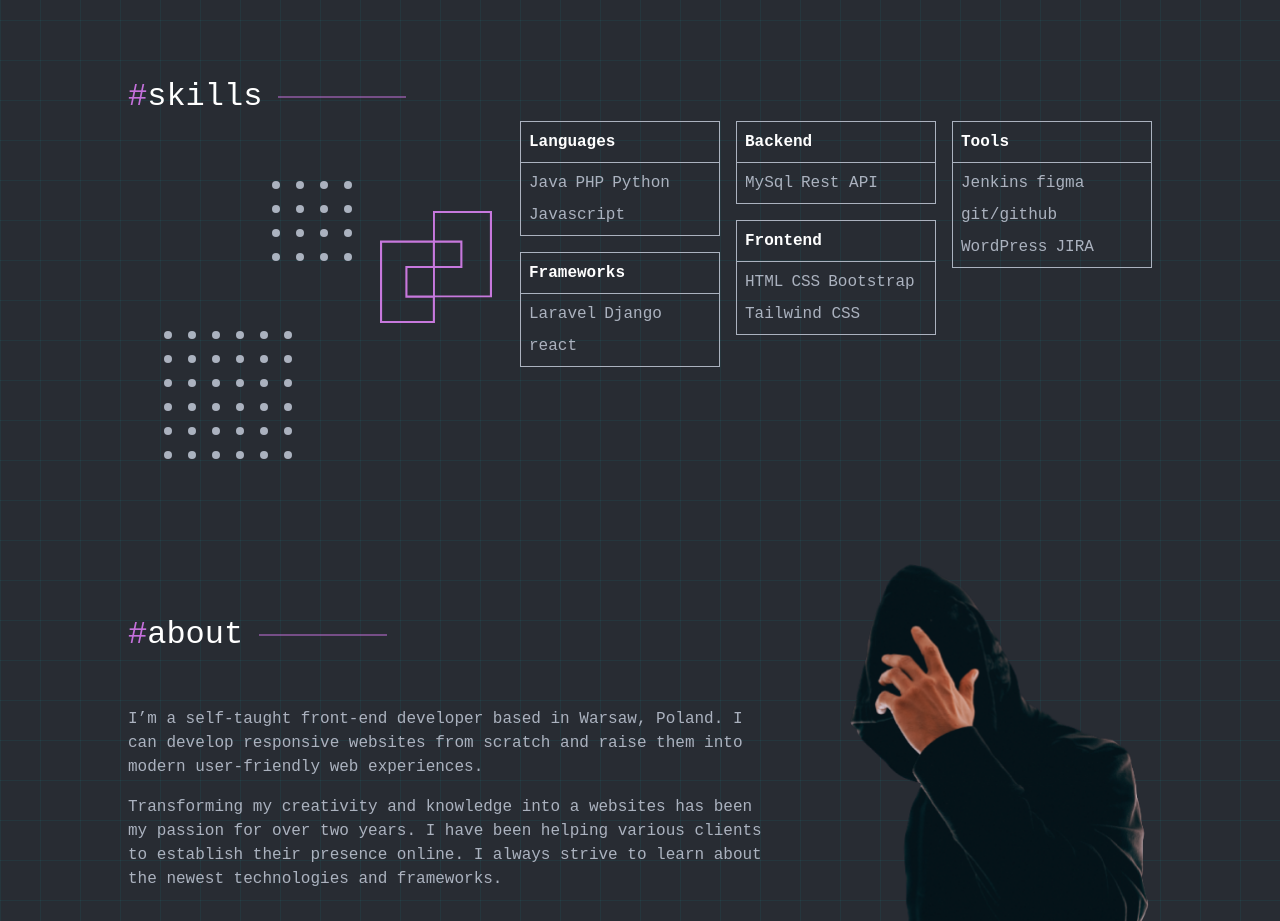
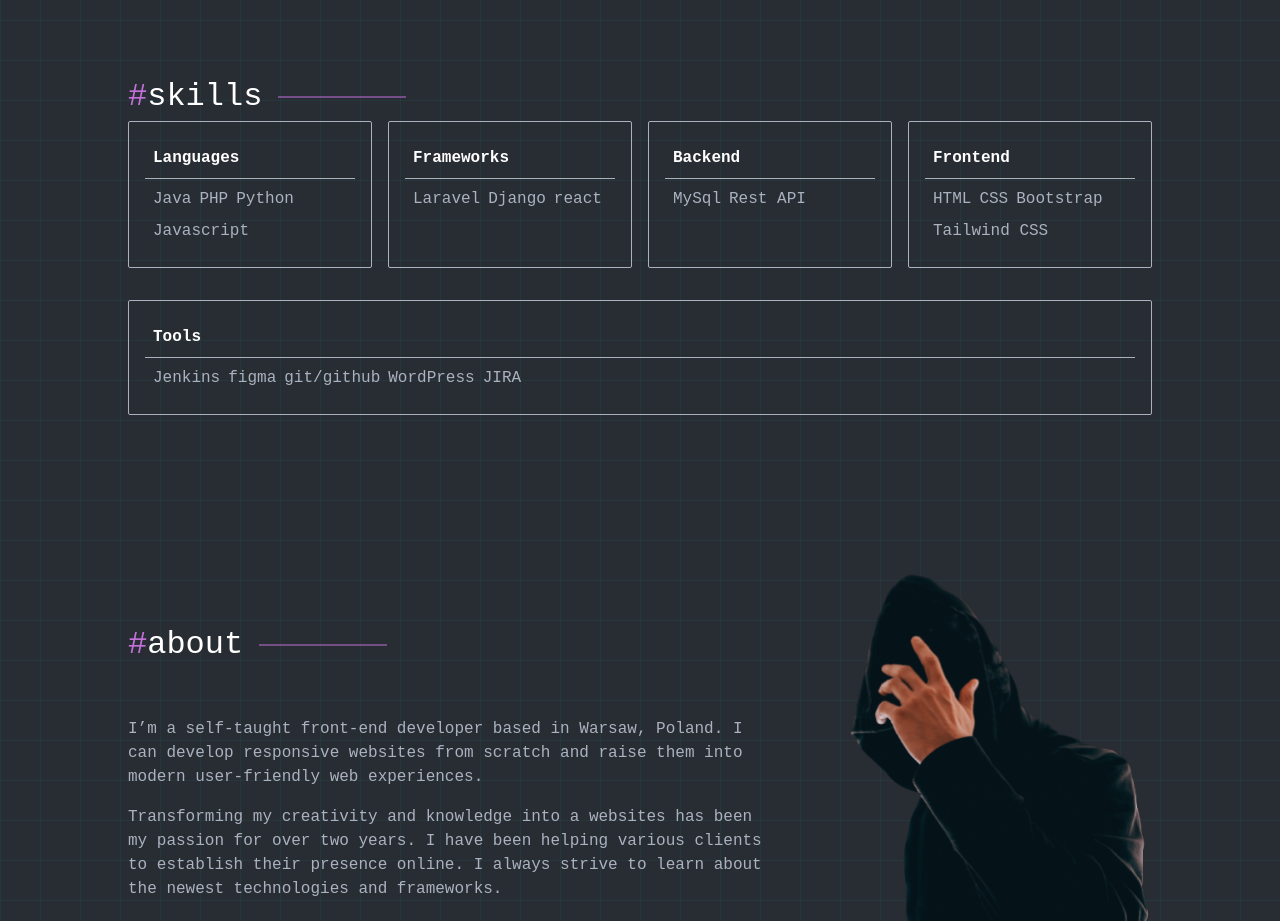
Before and after one commit to dipak-majumdar/portfolio, a React (Vite) app: page / in a window 1280 px wide. Shown: the part 1180-2101 px from the top of the page. Built offline with nearby package versions, Linux system fonts and the light colour scheme; a web font is replaced by a local one.

Commit message:
skill designed

```diff
--- a/src/assets/styles/blocks/home/skills.sass
+++ b/src/assets/styles/blocks/home/skills.sass
@@ -12,20 +12,25 @@
         margin-bottom: 16px
 
     &__list
-        column-gap: 16px
-        columns: 3
-
-        @media (max-width: variables.$tabletScreen)
-            columns: 2
-
-        @media (max-width: variables.$mobileScreen)
-            columns: 1
+        display: grid
+        grid-template-columns: repeat(auto-fill, minmax(200px, 1fr))
+        gap: 16px
+        width: 100%
 
 
-    &__illustrations, &__list
+        .skill-block:last-child
+            grid-column: 1 / -1
+
+            /* For medium screens */
+            @media (min-width: 664px)
+                @media (max-width: 879px)
+                    grid-column: span 2
+
+    &__illustrations
         flex: 1 1 0
 
 .illustrations
+    display: none
     position: relative
     min-width: 300px
     min-height: 300px
--- a/src/assets/styles/components/skillBlock.sass
+++ b/src/assets/styles/components/skillBlock.sass
@@ -2,12 +2,15 @@
 
 .skill-block
     border: 1px solid var(--gray)
-    display: inline-block
-    max-width: 300px
-    min-width: 200px
-    flex-grow: 1
-    flex-shrink: 1
-    flex-basis: 0
+    border-radius: 2px
+    padding: 16px
+    width: 100%
+    transition: transform 0.2s, box-shadow 0.2s
+    background: var(--bg-secondary)
+
+    &:hover
+        transform: translateY(-2px)
+        box-shadow: 0 4px 12px rgba(0, 0, 0, 0.1)
 
     &__name
         font-weight: 600
```
